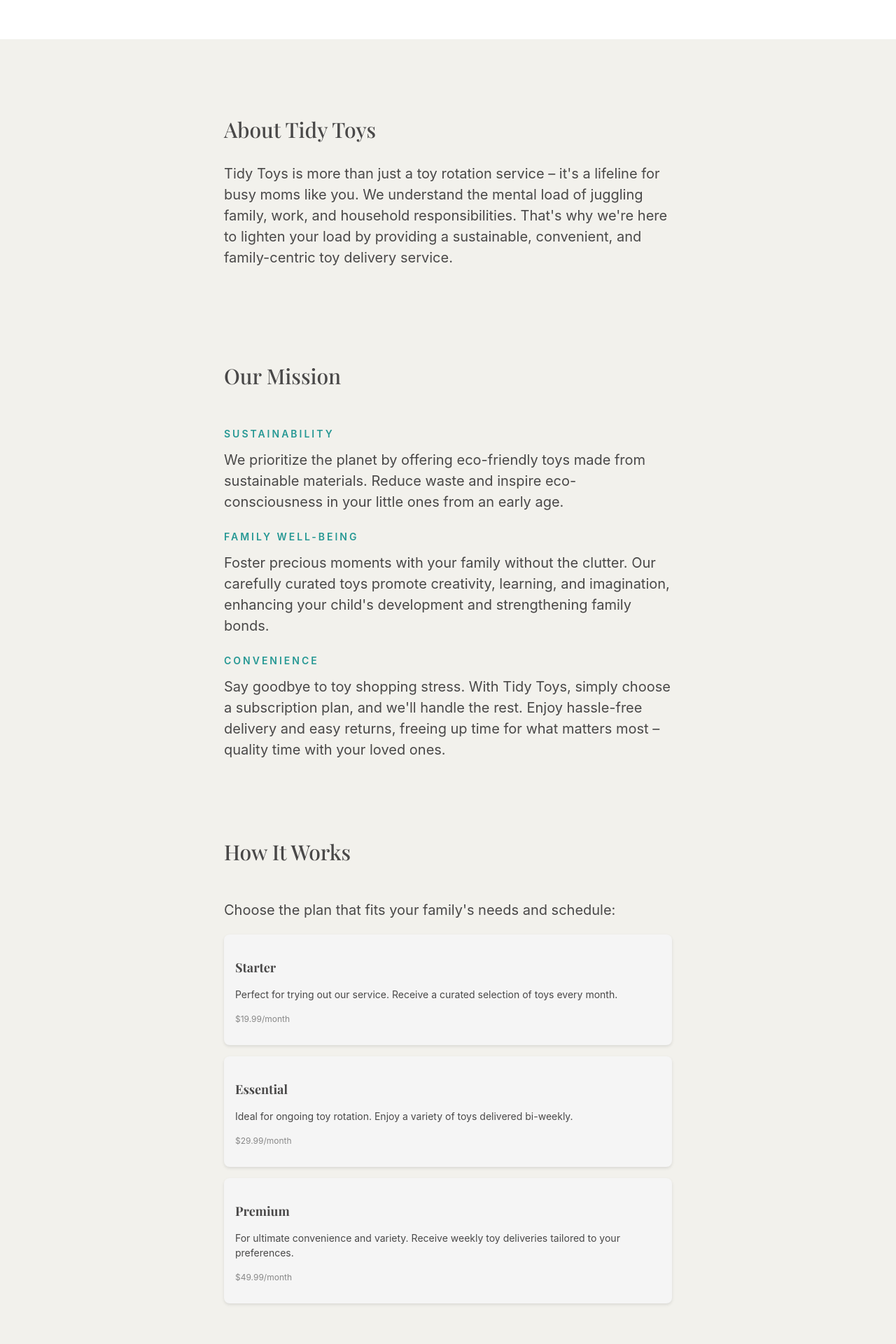
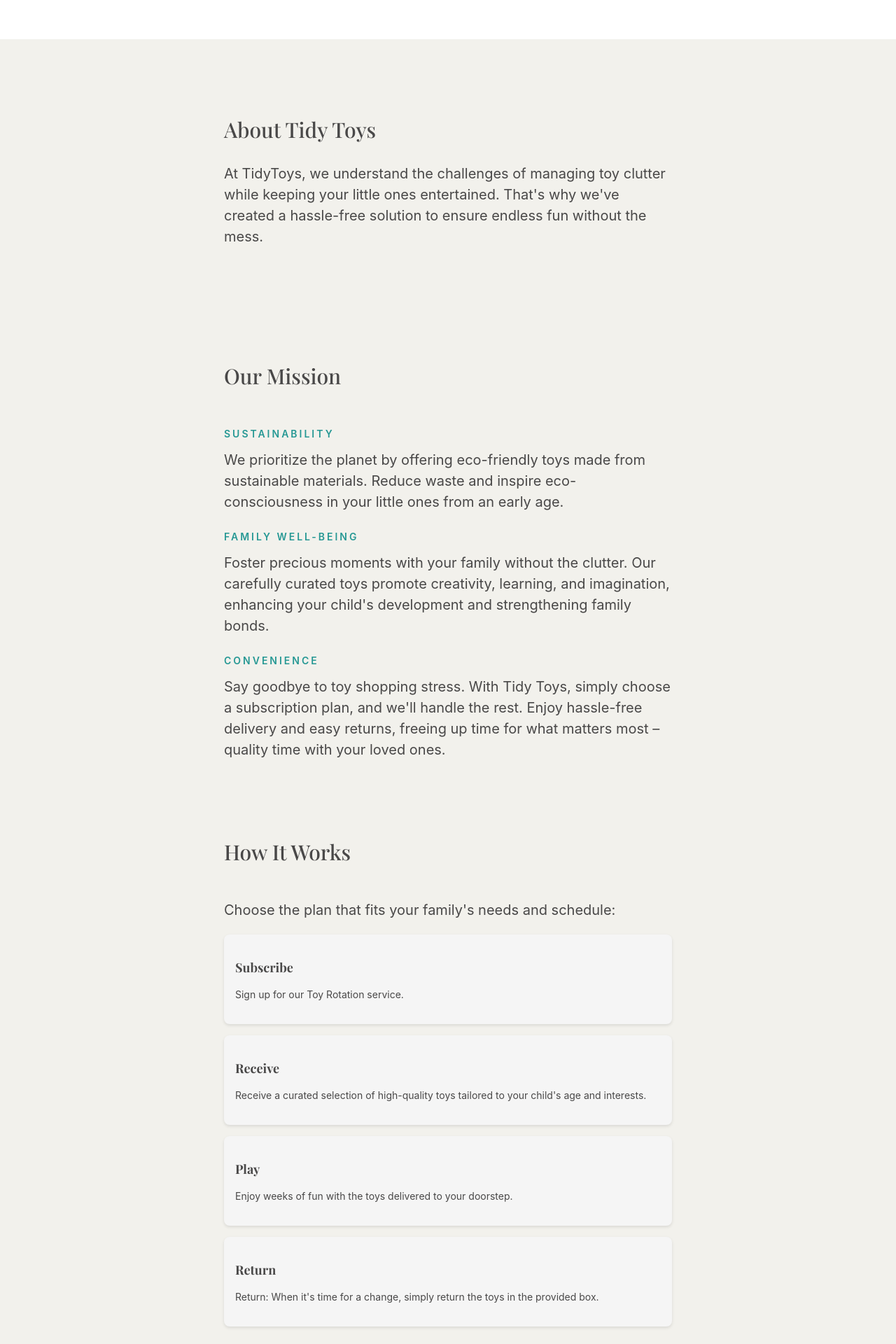
Before and after one commit to sandra-arato/tidy-toys, a React (Create React App) app: page / in a window 1280 px wide. Shown: the part 680-2600 px from the top of the page at 70% size. Built offline with nearby package versions, Linux system fonts and the light colour scheme; a web font is replaced by a local one.

Commit message:
updated some copy

```diff
--- a/src/components/About/About.js
+++ b/src/components/About/About.js
@@ -4,7 +4,7 @@
   return (
     <section>
       <h2>About Tidy Toys</h2>
-    Tidy Toys is more than just a toy rotation service – it's a lifeline for busy moms like you. We understand the mental load of juggling family, work, and household responsibilities. That's why we're here to lighten your load by providing a sustainable, convenient, and family-centric toy delivery service.
+        At TidyToys, we understand the challenges of managing toy clutter while keeping your little ones entertained. That's why we've created a hassle-free solution to ensure endless fun without the mess.
       </section>
   );
 }
--- a/src/components/HowTo/HowTo.js
+++ b/src/components/HowTo/HowTo.js
@@ -18,15 +18,23 @@
       <h2>How It Works</h2>
       <p>Choose the plan that fits your family's needs and schedule:</p>
       <ul>
-        <li>
+        {/* <li>
           <Plan title="Starter" description="Perfect for trying out our service. Receive a curated selection of toys every month." price="$19.99/month" /> </li>
         <li>
           <Plan title="Essential" description="Ideal for ongoing toy rotation. Enjoy a variety of toys delivered bi-weekly." price="$29.99/month" /></li>
         <li>
           <Plan title="Premium" description="For ultimate convenience and variety. Receive weekly toy deliveries tailored to your preferences." price="$49.99/month" />
+        </li> */}
+        <li>
+          <Plan title="Subscribe" description="Sign up for our Toy Rotation service." price="" /> </li>
+        <li>
+          <Plan title="Receive" description="Receive a curated selection of high-quality toys tailored to your child's age and interests.
+" price="" />
         </li>
-        </ul>
+        <li><Plan title="Play" description="Enjoy weeks of fun with the toys delivered to your doorstep." price="" /></li>
+        <li><Plan title="Return" description="Return: When it's time for a change, simply return the toys in the provided box." /></li>
 
+      </ul>
       </section>
   );
 }
```
